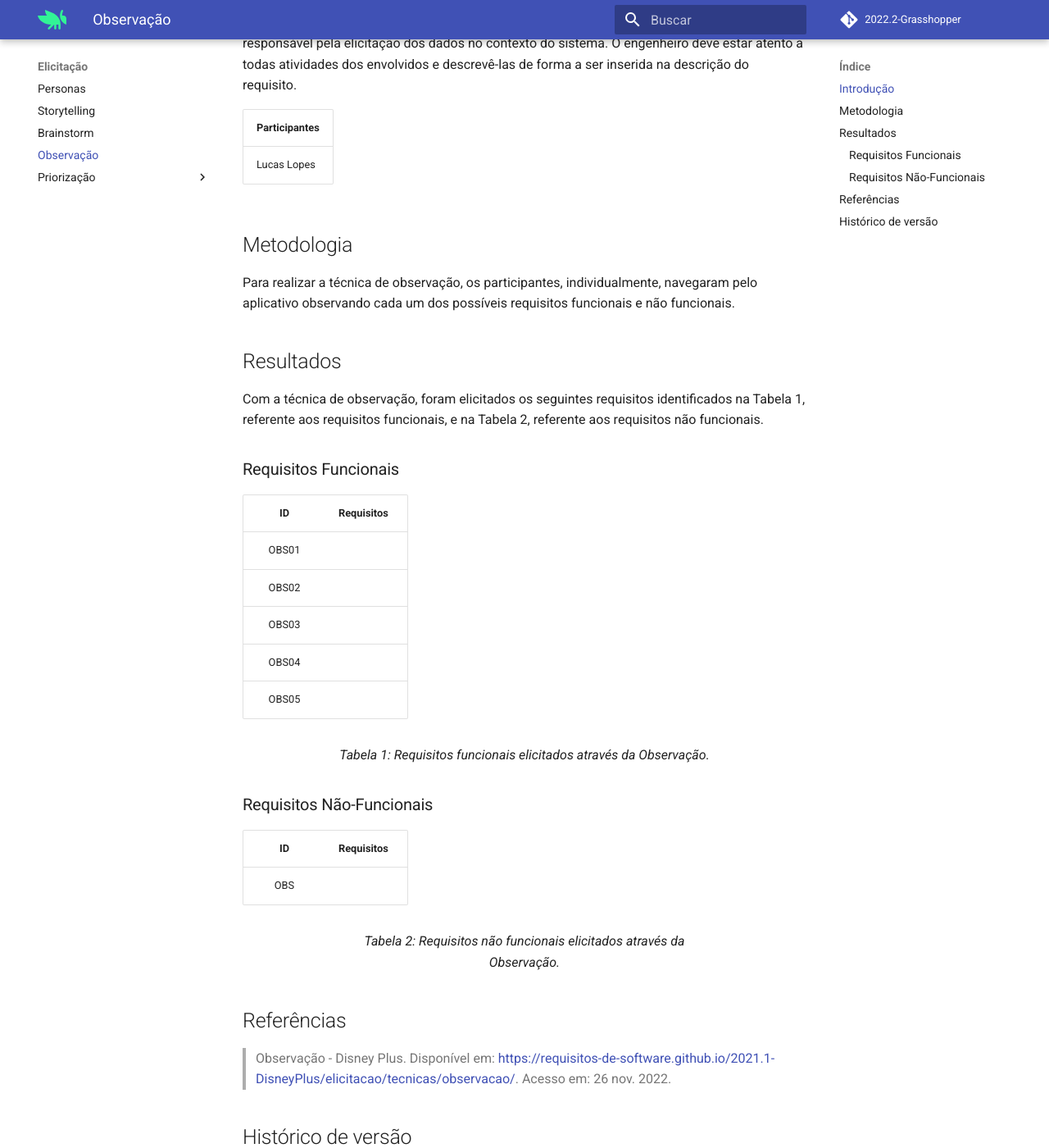
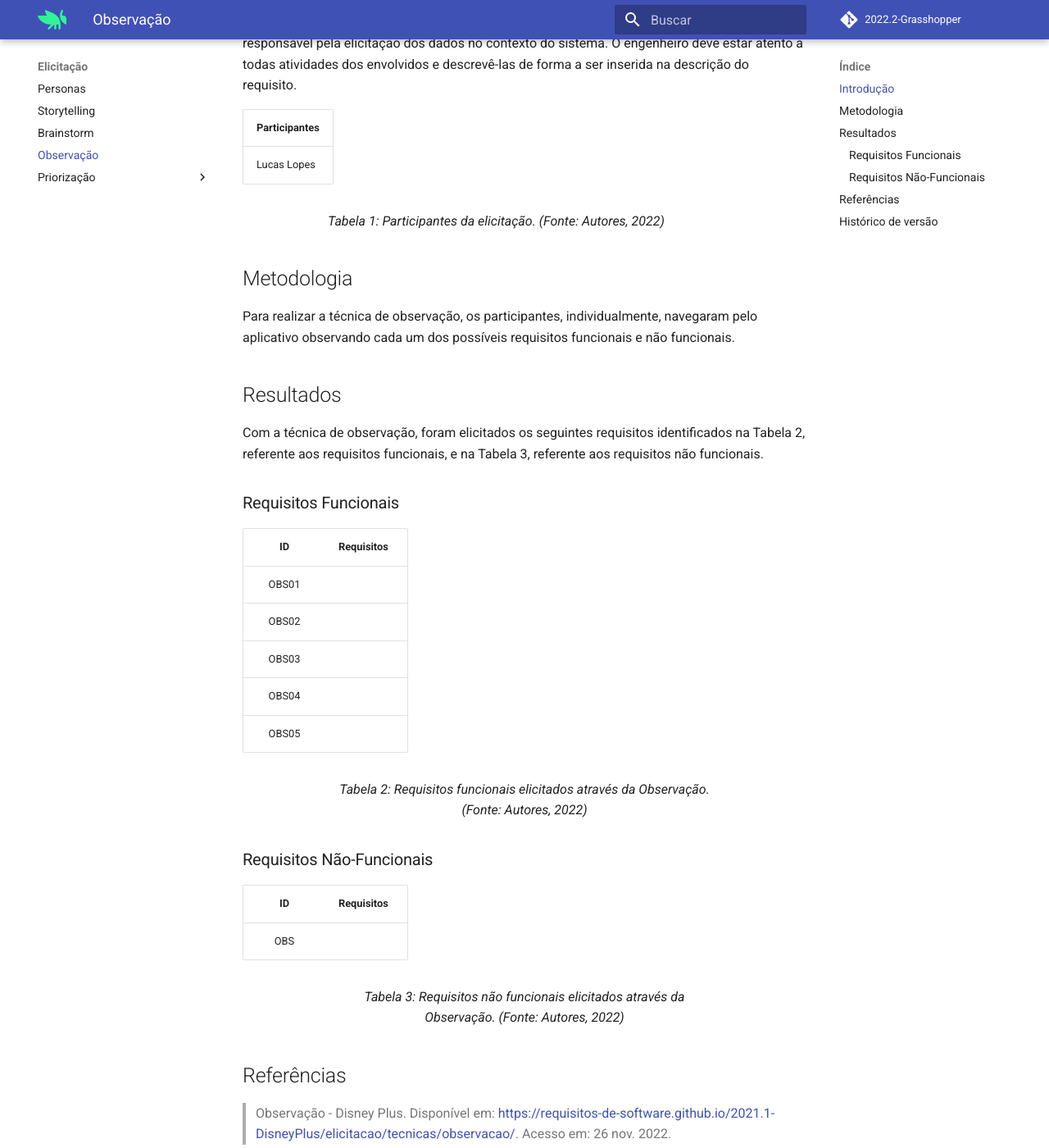
Before and after one commit to Requisitos-de-Software/2022.2-Grasshopper, an MkDocs documentation site: the page built from docs/elicitacao/observacao.md, in a window 1280 px wide and 1400 px high, scrolled down 264 px. Shown: the whole window at 82% size. Built offline with MkDocs 1.6.1 and Material for MkDocs 9.7.7, drawn with Linux system fonts in a browser that asks for light colours; comment, search, counter and statistics services are not loaded.

```diff
--- a/docs/elicitacao/observacao.md
+++ b/docs/elicitacao/observacao.md
@@ -6,12 +6,13 @@ A técnica de elicitação através da observação consiste em inserir o engenh
 | Participantes |
 | ---- |
 | Lucas Lopes |
+<figcaption>Tabela 1: Participantes da elicitação. (Fonte: Autores, 2022)</figcaption>
 
 ## Metodologia
 Para realizar a técnica de observação, os participantes, individualmente, navegaram pelo aplicativo observando cada um dos possíveis requisitos funcionais e não funcionais.
 
 ## Resultados
-Com a técnica de observação, foram elicitados os seguintes requisitos identificados na Tabela 1, referente aos requisitos funcionais, e na Tabela 2, referente aos requisitos não funcionais.
+Com a técnica de observação, foram elicitados os seguintes requisitos identificados na Tabela 2, referente aos requisitos funcionais, e na Tabela 3, referente aos requisitos não funcionais.
 
 ### Requisitos Funcionais
 
@@ -22,7 +23,7 @@ Com a técnica de observação, foram elicitados os seguintes requisitos identif
 | OBS03 |  |
 | OBS04 |  |
 | OBS05 |  |
-<figcaption align="center">Tabela 1: Requisitos funcionais elicitados através da Observação.</figcaption>
+<figcaption align="center">Tabela 2: Requisitos funcionais elicitados através da Observação. (Fonte: Autores, 2022)</figcaption>
 
 
 ### Requisitos Não-Funcionais
@@ -30,7 +31,7 @@ Com a técnica de observação, foram elicitados os seguintes requisitos identif
 | ID | Requisitos |
 | :--: | ---- |
 | OBS |  |
-<figcaption align="center">Tabela 2: Requisitos não funcionais elicitados através da Observação.</figcaption>
+<figcaption align="center">Tabela 3: Requisitos não funcionais elicitados através da Observação. (Fonte: Autores, 2022)</figcaption>
 
 
 
--- a/mkdocs.yml
+++ b/mkdocs.yml
@@ -31,6 +31,7 @@ nav:
       - Observação: elicitacao/observacao.md
       - Priorização:
           - In or Out: elicitacao/priorizacao/in-or-out.md
+          - Three Level-Scale: elicitacao/priorizacao/threeLevel-Scale.md
   - Atas das Reuniões:
       - Reunião 1 - 15/11/2022: atas-das-reunioes/reuniao1.md
       - Reunião 2 - 17/11/2022: atas-das-reunioes/reuniao2.md
```
Also changed, not shown: docs/elicitacao/priorizacao/threeLevel-Scale.md (added, +31 -0 lines).
